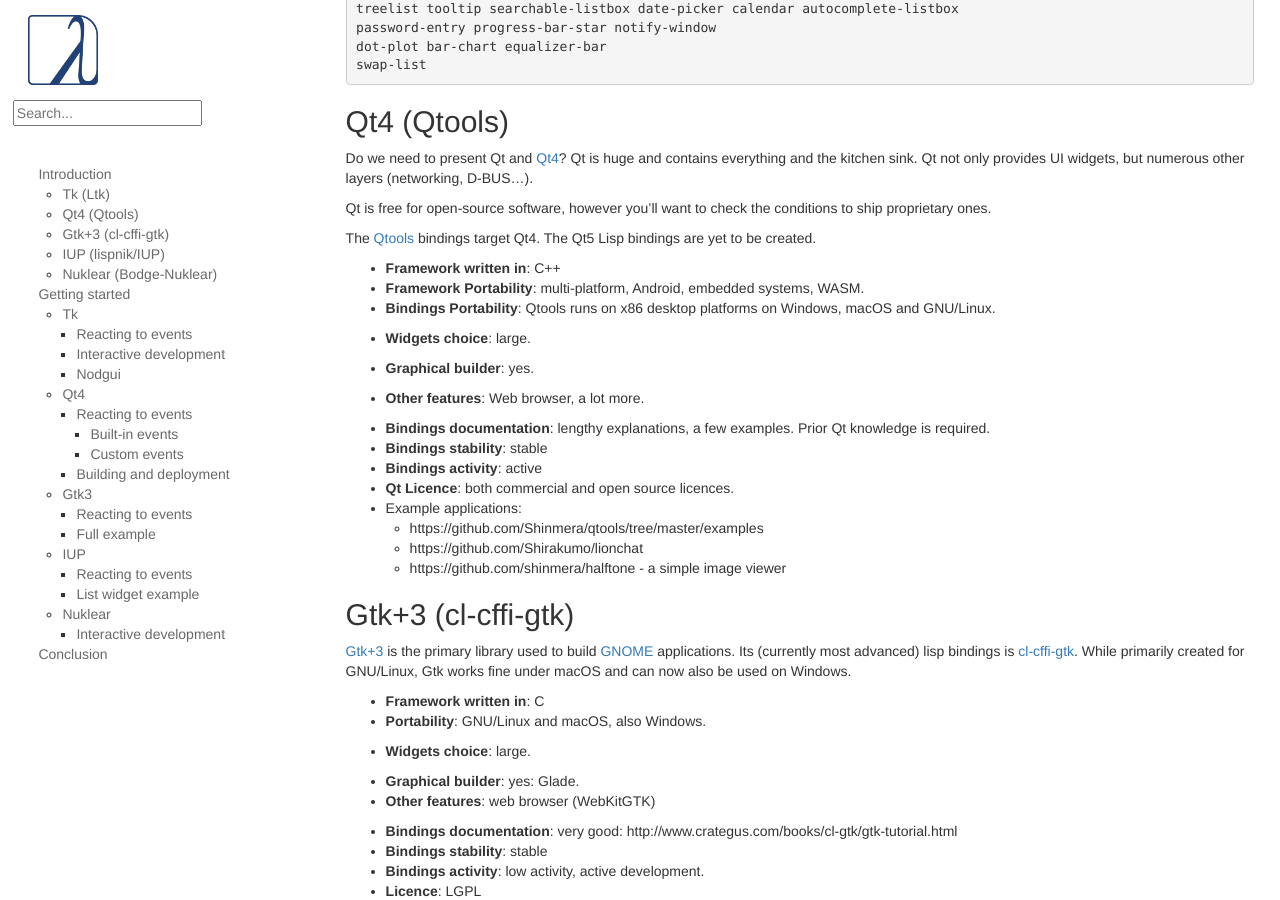
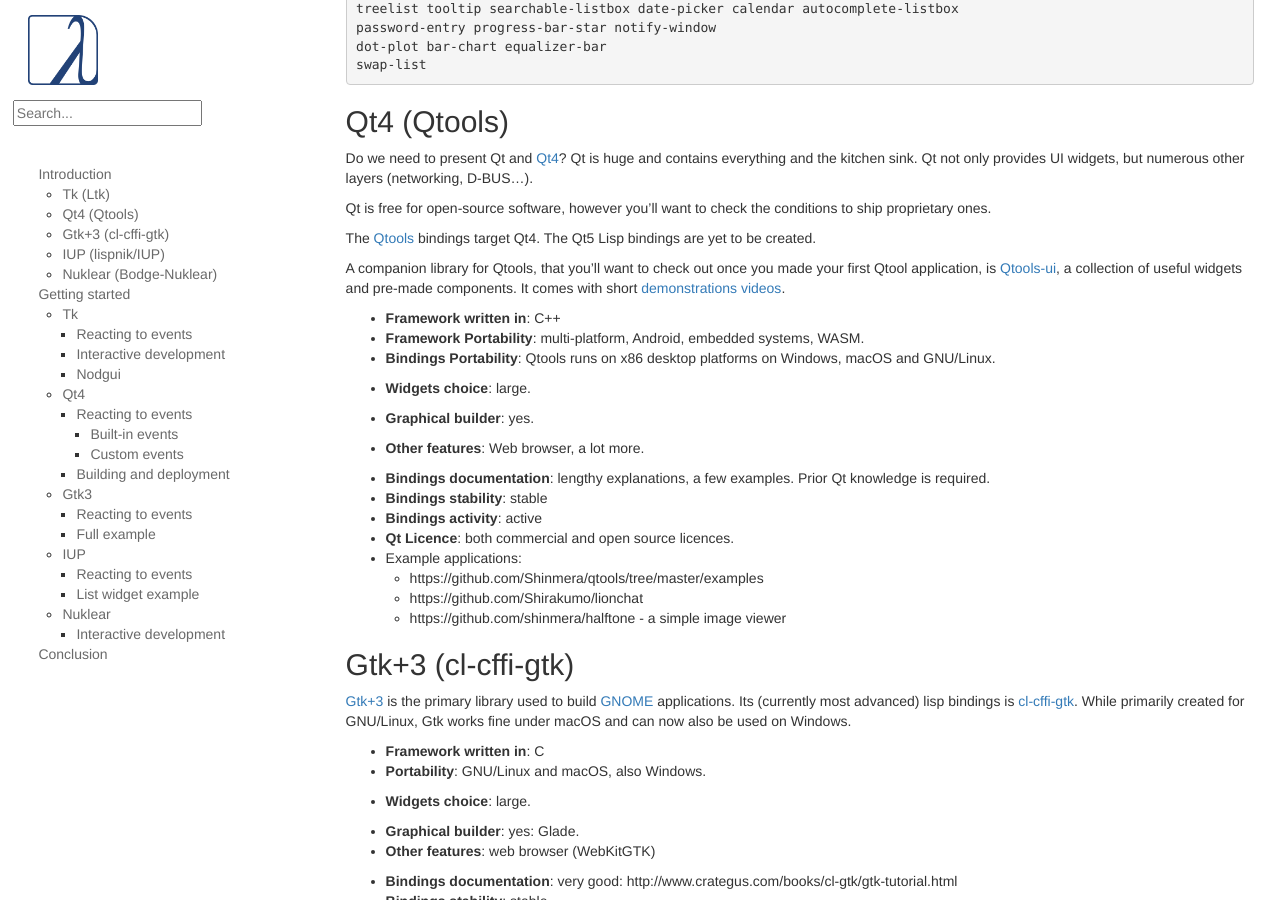
Before and after one commit to LispCookbook/cl-cookbook, a Jekyll site: the page built from gui.md, in a window 1280 px wide and 900 px high, scrolled down 2252 px. Built offline with Jekyll 4.4.1, drawn with Linux system fonts in a browser that asks for light colours.

Commit message:
gui: mention qtools-ui

```diff
--- a/gui.md
+++ b/gui.md
@@ -145,6 +145,13 @@
 
 The [Qtools][qtools] bindings target Qt4. The Qt5 Lisp bindings are
 yet to be created.
+
+A companion library for Qtools, that you'll want to check out once you
+made your first Qtool application, is
+[Qtools-ui](https://github.com/Shinmera/qtools-ui), a collection of
+useful widgets and pre-made components. It comes with short
+[demonstrations
+videos](https://www.youtube.com/playlist?list=PLkDl6Irujx9Mh3BWdBmt4JtIrwYgihTWp).
 
 <!-- possible future: gobject-introspection -->
 
```
